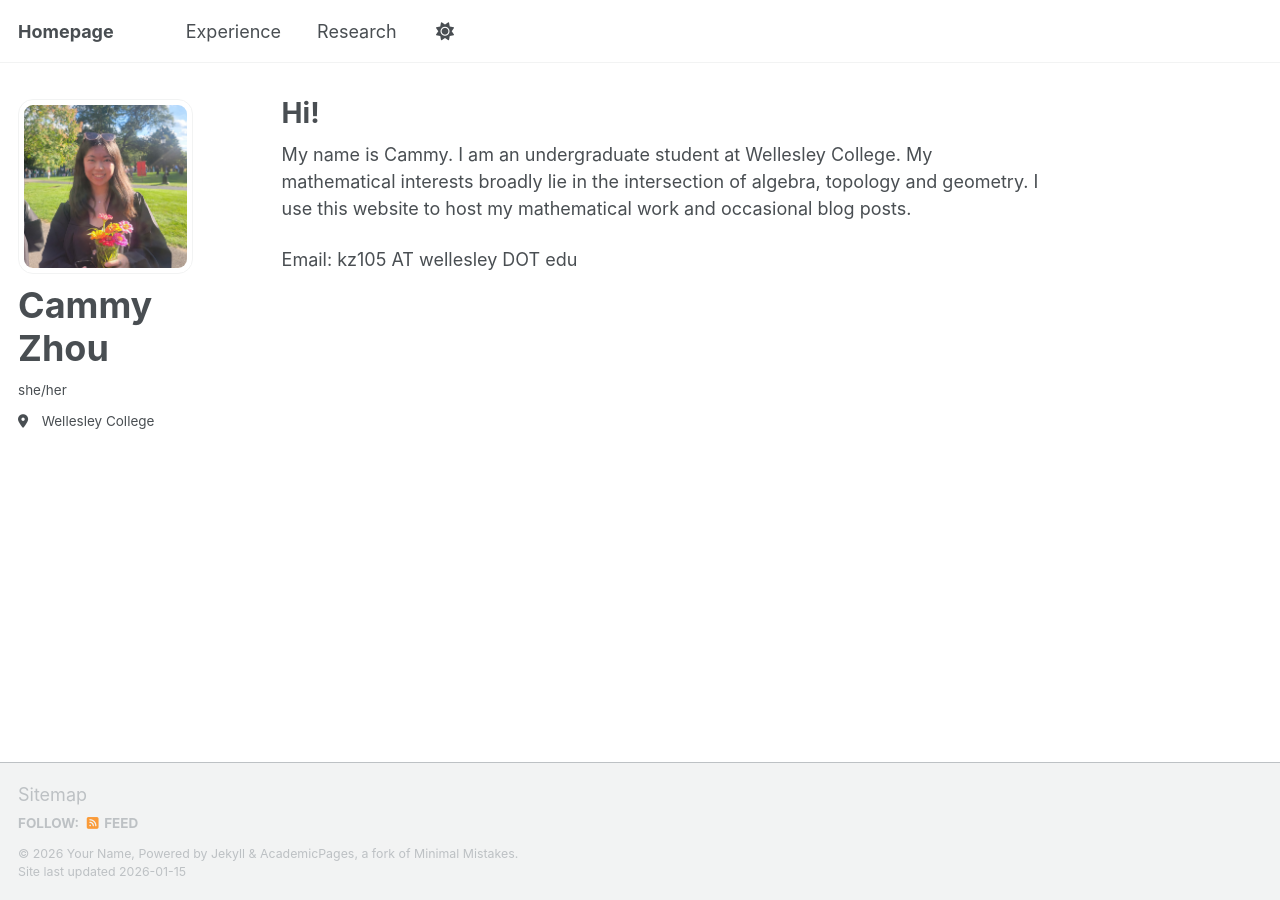
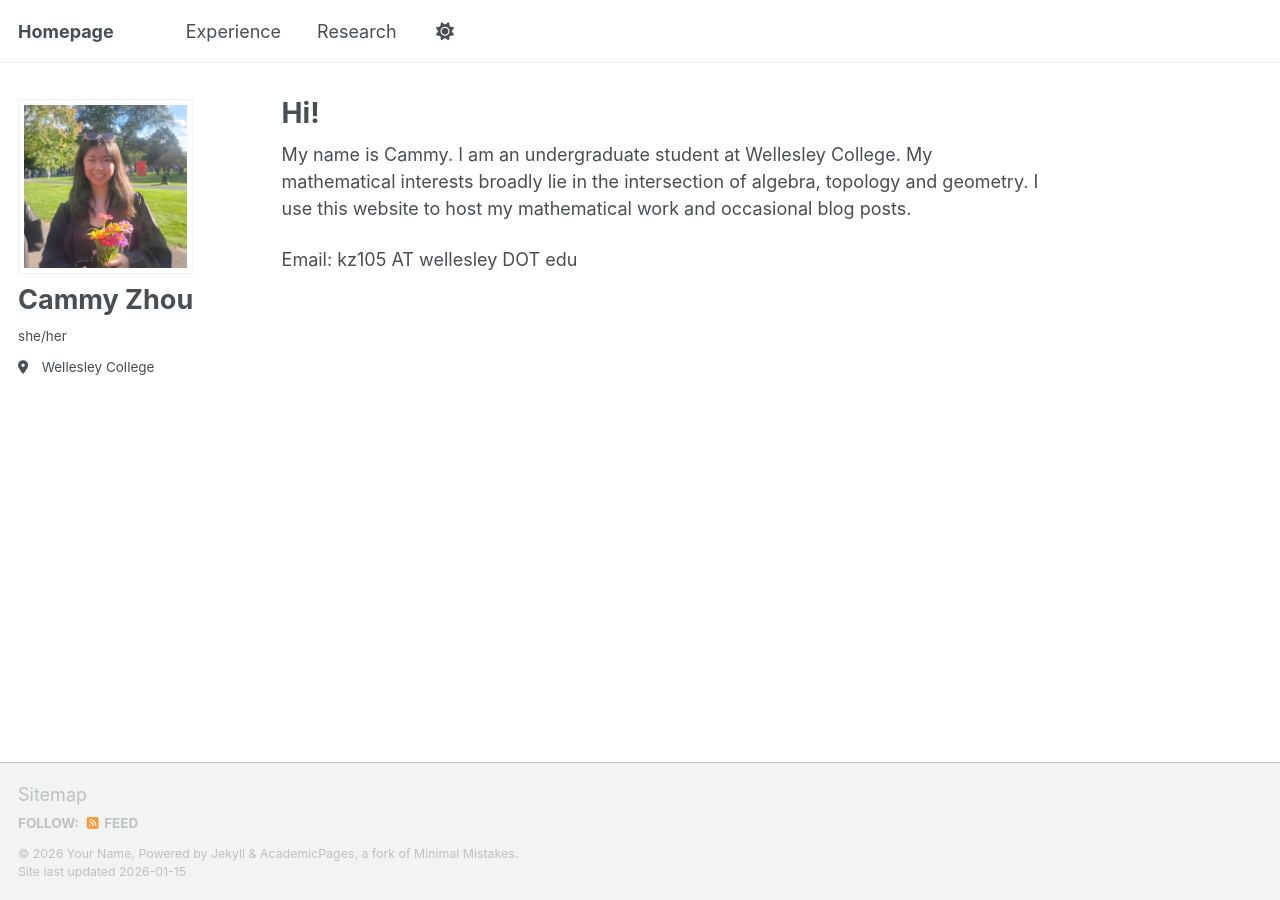
Before and after one commit to cakezhou/cakezhou.github.io, a Jekyll site: the page built from _pages/about.md, in a window 1280 px wide. Built offline with Jekyll 4.4.1, drawn with Linux system fonts in a browser that asks for light colours; a script bundle is joined from its source files by our own code; library files that are not in the unit come from our copies.

Commit message:
Adjust styles for sidebar images and author name

```diff
--- a/_sass/layout/_sidebar.scss
+++ b/_sass/layout/_sidebar.scss
@@ -95,7 +95,7 @@
 
   img {
     max-width: 175px;
-    border-radius: 15px;
+    border-radius: 0;
 
     @include breakpoint($large) {
       padding: 5px;
@@ -129,7 +129,7 @@
 }
 .sidebar .author__name {
   font-family: $sans-serif;
-  font-size: 2em;
+  font-size: 1.5em;
 }
 
 .sidebar .author__desktop {
```
